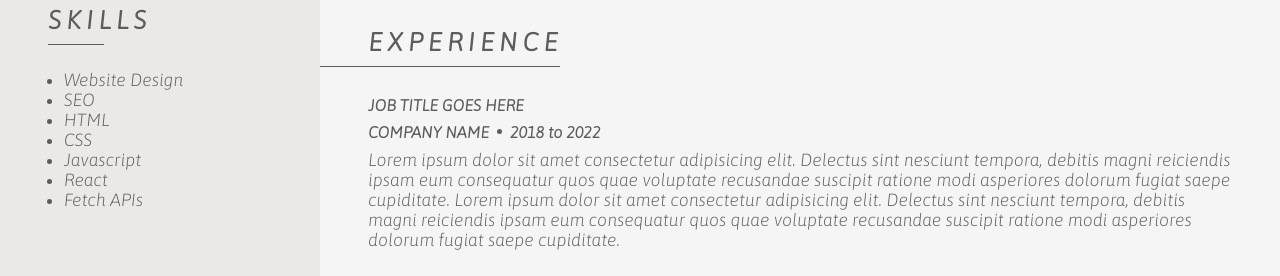
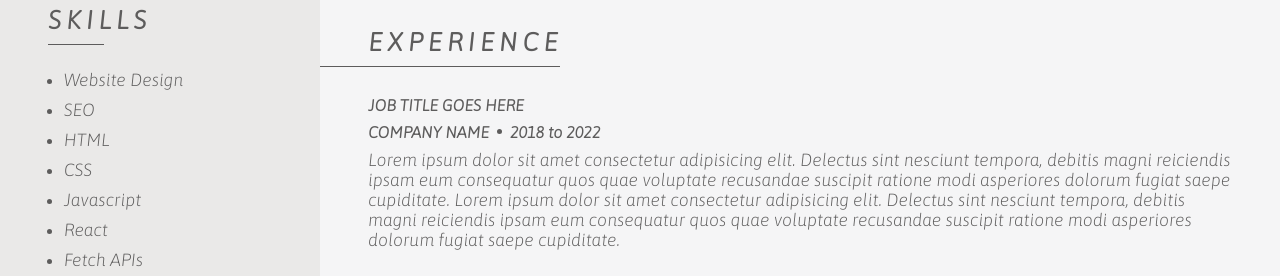
Before and after one commit to AmoChaane/CV, a React (Create React App) app: page / in a window 1280 px wide. Shown: the part 642-918 px from the top of the page. Built offline with nearby package versions, Linux system fonts and the light colour scheme.

Commit message:
added spacing in between skills bullet points

```diff
--- a/src/style.css
+++ b/src/style.css
@@ -121,8 +121,9 @@ p {
 .skills-points {
     position: relative;
     left: 7%;
-    /* border: 1px dotted black; */
-    /* padding: 10% 0% 10% 13%; */
+    display: flex;
+    flex-direction: column;
+    row-gap: 10px;
 }
 
 li {
```
